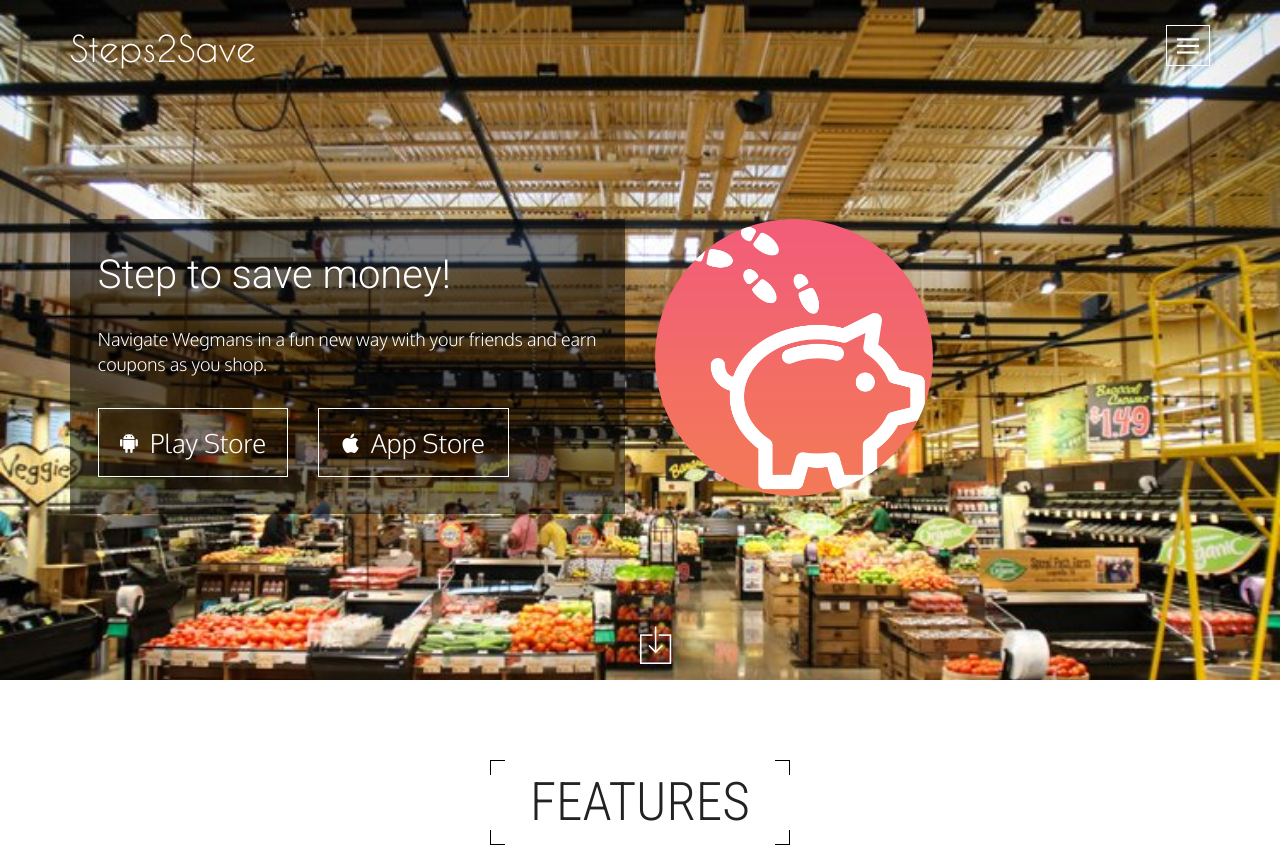
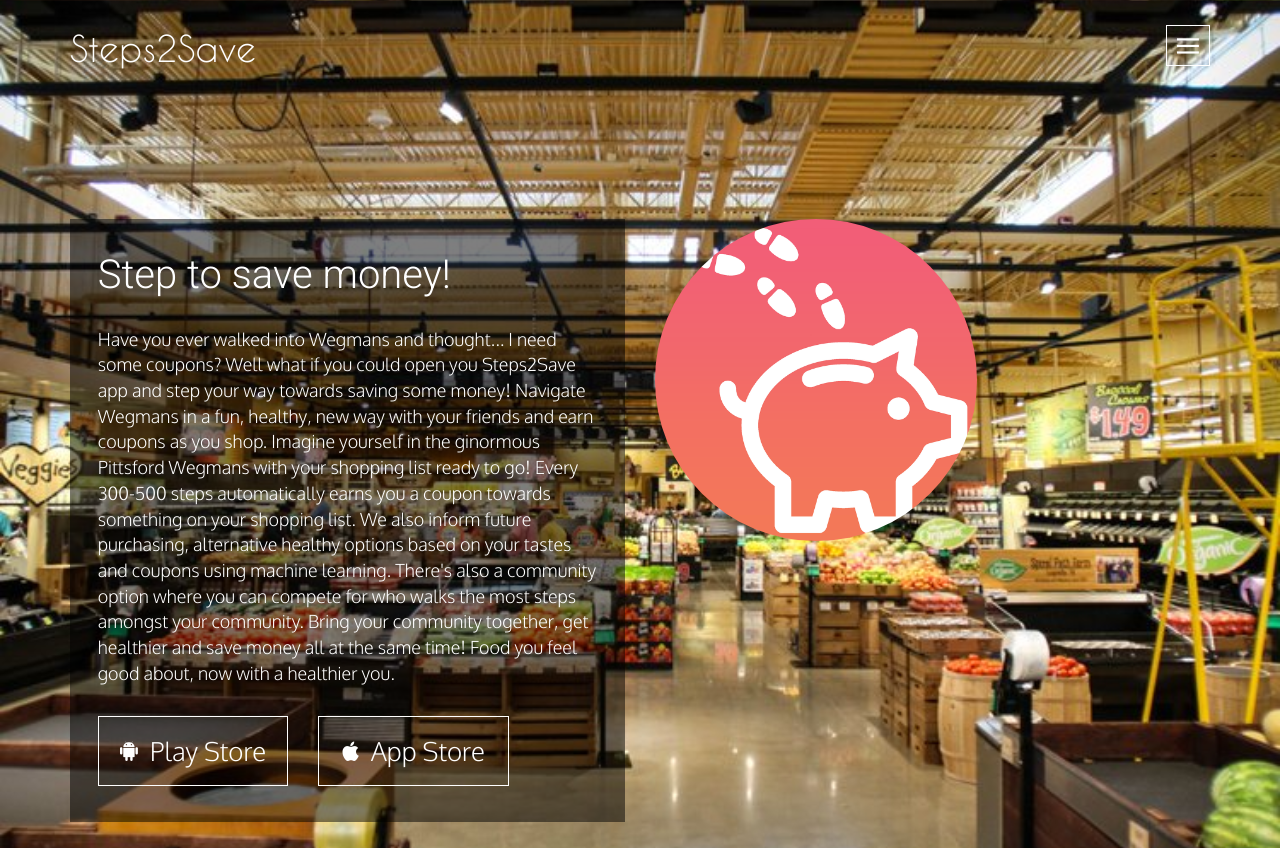
Before and after one commit to blackpan2/step2save, a plain HTML site: page docs/index.html in a window 1280 px wide. Shown: the top 848 px of the page. Drawn offline with Linux system fonts and the light colour scheme; files whose address does not match are found by name.

Commit message:
webz content updated

```diff
--- a/docs/assets/css/style.css
+++ b/docs/assets/css/style.css
@@ -82,7 +82,7 @@
 
 .img_res{
     display: block;
-    width: 50%;
+    width: 58%;
     height: auto;
 }
 .block-title {
--- a/docs/index.html
+++ b/docs/index.html
@@ -86,7 +86,7 @@
 				<div class="col-md-6">
 					<div class="headings">
 						<h1 class="wow animated fadeInDown">Step to save money!</h1>
-						<p class="wow animated fadeInLeft">Navigate Wegmans in a fun new way with your friends and earn coupons as you shop.</p>
+						<p class="wow animated fadeInLeft">Have you ever walked into Wegmans and thought... I need some coupons? Well what if you could open you Steps2Save app and step your way towards saving some money! Navigate Wegmans in a fun, healthy, new way with your friends and earn coupons as you shop. Imagine yourself in the ginormous Pittsford Wegmans with your shopping list ready to go! Every 300-500 steps automatically earns you a coupon towards something on your shopping list. We also inform future purchasing, alternative healthy options based on your tastes and coupons using machine learning. There's also a community option where you can compete for who walks the most steps amongst your community. Bring your community together, get healthier and save money all at the same time! Food you feel good about, now with a healthier you. </p>
 						<div class="row">
 							<div class="col-xs-6 col-sm-6 col-md-5">
 								<div>
```
